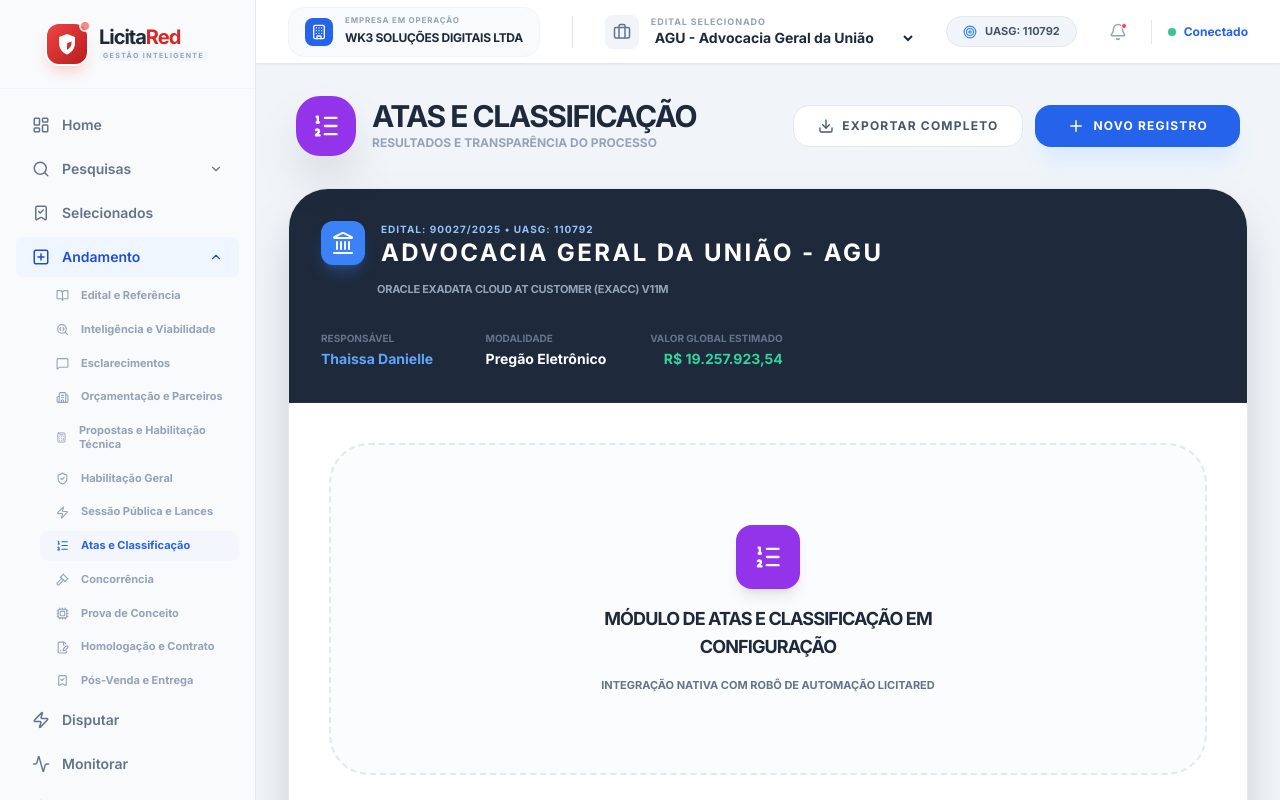
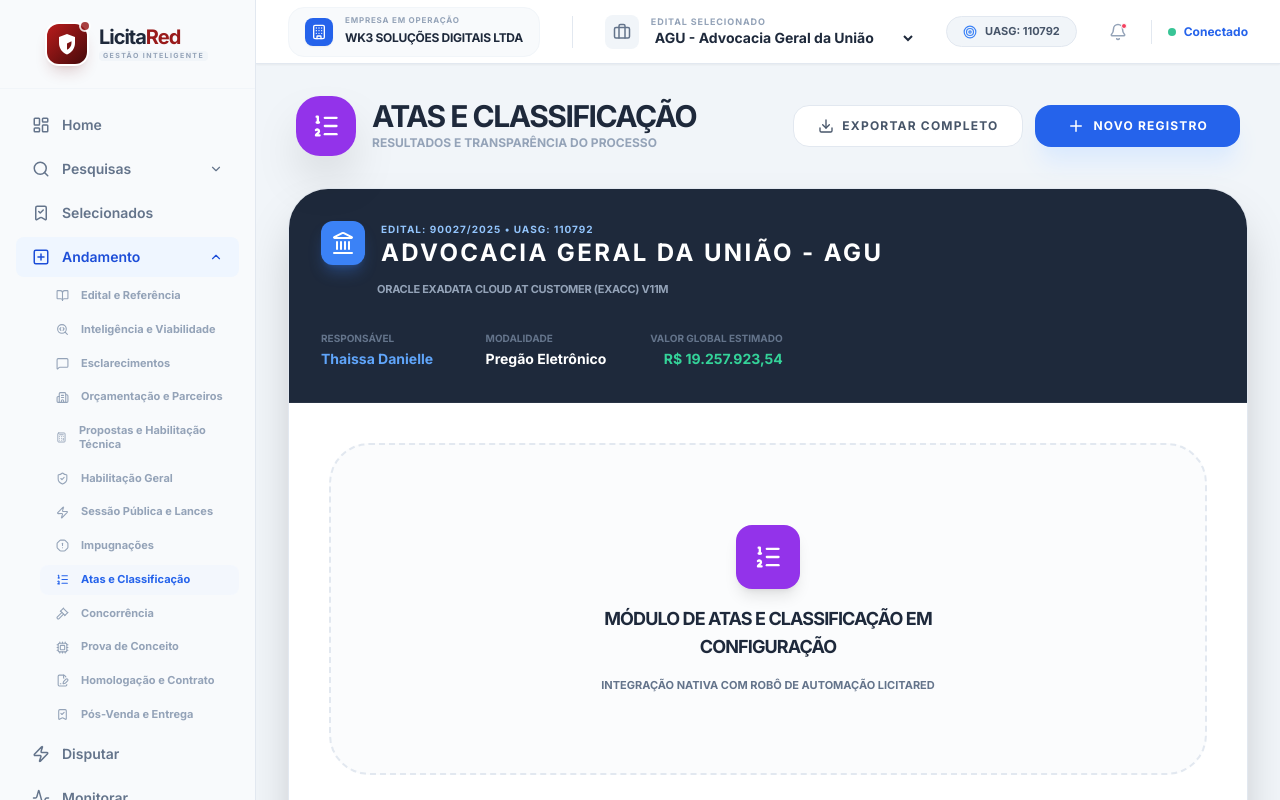
Before and after one commit to licitared/licitared, a React (Vite) app: page /#/register/atas-classificacao in a window 1280 px wide. Shown: the top 800 px of the page. Built offline with nearby package versions, Linux system fonts and the light colour scheme.

Commit message:
feat: Add Impugnações route and icon
Adds a new route for 'Impugnações' to the application's navigation and updates the asset components with the corresponding icon and configuration. This feature allows for managing contestations of the bidding notice.

```diff
--- a/App.tsx
+++ b/App.tsx
@@ -65,6 +65,7 @@
     { path: '/register/proposta-comercial', icon: Calculator, label: 'Propostas e Habilitação Técnica' },
     { path: '/register/habilitacao-declaracoes', icon: ShieldCheck, label: 'Habilitação Geral' },
     { path: '/register/sessao-lances', icon: Zap, label: 'Sessão Pública e Lances' },
+    { path: '/register/impugnacoes', icon: AlertOctagon, label: 'Impugnações' },
     { path: '/register/atas-classificacao', icon: ListOrdered, label: 'Atas e Classificação' },
     { path: '/register/concorrencia', icon: Gavel, label: 'Concorrência' },
     { path: '/register/prova-conceito', icon: Cpu, label: 'Prova de Conceito' },
@@ -83,16 +84,17 @@
         <Link to="/" className="hover:opacity-90 transition-all duration-300 transform hover:scale-105">
           <div className="flex items-center gap-3">
             <div className="relative">
-              <div className="w-10 h-10 bg-gradient-to-br from-red-500 to-red-700 rounded-xl flex items-center justify-center shadow-lg shadow-red-200 ring-2 ring-white">
+              {/* Logo com tons de vermelho escuro (Dark Red tones) */}
+              <div className="w-10 h-10 bg-gradient-to-br from-red-700 to-red-950 rounded-xl flex items-center justify-center shadow-lg shadow-red-900/20 ring-2 ring-white">
                 <svg viewBox="0 0 24 24" className="w-6 h-6 text-white fill-current" xmlns="http://www.w3.org/2000/svg">
                   <path d="M12 2L4 5V11C4 16.19 7.41 21.05 12 22.5C16.59 21.05 20 16.19 20 11V5L12 2ZM12 11.5L16.5 9.25V11C16.5 13.97 14.58 16.71 12 17.65V11.5Z" />
                 </svg>
               </div>
-              <div className="absolute -top-1 -right-1 w-3 h-3 bg-red-400 rounded-full border-2 border-white animate-pulse"></div>
+              <div className="absolute -top-1 -right-1 w-3 h-3 bg-red-800 rounded-full border-2 border-white animate-pulse"></div>
             </div>
             <div className="flex flex-col">
               <span className="text-xl font-black text-slate-800 tracking-tighter leading-none">
-                Licita<span className="text-red-600">Red</span>
+                Licita<span className="text-red-800">Red</span>
               </span>
               <span className="text-[7px] font-black text-slate-400 uppercase tracking-[0.2em] mt-1 bg-slate-100 px-1 rounded">
                 Gestão Inteligente
--- a/components/RegisterAssets.tsx
+++ b/components/RegisterAssets.tsx
@@ -15,7 +15,7 @@
   Scale, FileWarning, ExternalLink, UserCheck, HardDrive, Info, HelpCircle,
   Users2, Eye, MessageSquare, PackageSearch, FileLock2, Timer, BellRing,
   Save, Layers, UserPlus, ShieldAlert, FileStack, BadgeCheck, History,
-  FileQuestion, HelpCircle as HelpIcon, UserCog
+  FileQuestion, HelpCircle as HelpIcon, UserCog, AlertOctagon
 } from 'lucide-react';
 
 type DocStatus = 'VÁLIDA' | 'DRAFT' | 'ANTIGA' | 'INVÁLIDA' | 'CANCELADA';
@@ -189,6 +189,12 @@
       subtitle: 'Monitoramento da Disputa em Tempo Real',
       icon: <Zap size={28} />,
       color: 'bg-rose-600'
+    },
+    'impugnacoes': {
+      title: 'Impugnações',
+      subtitle: 'Gestão de Contestações do Edital',
+      icon: <AlertOctagon size={28} />,
+      color: 'bg-orange-600'
     },
     'atas-classificacao': {
       title: 'Atas e Classificação',
@@ -1030,7 +1036,7 @@
                       <table className="w-full text-left">
                         <thead>
                           <tr className="border-b border-slate-100 bg-slate-50/30">
-                            <th className="px-8 py-4 text-[10px] font-black text-slate-400 uppercase tracking-widest">Documento / Resumo</th>
+                            <th className="px-8 py-4 text-[10px] font-black text-slate-400 uppercase tracking-widest">Documento / Versão</th>
                             <th className="px-6 py-4 text-[10px] font-black text-slate-400 uppercase tracking-widest text-center">Versão</th>
                             <th className="px-6 py-4 text-[10px] font-black text-slate-400 uppercase tracking-widest text-center">Recebimento</th>
                             <th className="px-6 py-4 text-[10px] font-black text-slate-400 uppercase tracking-widest text-center">Valor Global</th>
@@ -1368,7 +1374,7 @@
           )}
 
           {/* Outras Seções Placeholder */}
-          {type && !['inteligencia-viabilidade', 'edital-referencia', 'esclarecimentos', 'orcamentacao-parceiros', 'proposta-comercial', 'habilitacao-declaracoes', 'concorrencia', 'prova-conceito'].includes(type) && (
+          {type && !['inteligencia-viabilidade', 'edital-referencia', 'esclarecimentos', 'orcamentacao-parceiros', 'proposta-comercial', 'habilitacao-declaracoes', 'concorrencia', 'prova-conceito', 'impugnacoes'].includes(type) && (
              <div className="p-20 text-center bg-slate-50/50 rounded-[40px] border-2 border-dashed border-slate-200">
                 <div className="max-w-md mx-auto space-y-4">
                   <div className={`w-16 h-16 rounded-2xl mx-auto flex items-center justify-center text-white shadow-lg ${currentSection.color}`}>{currentSection.icon}</div>
@@ -1378,7 +1384,7 @@
              </div>
           )}
 
-          {(type === 'concorrencia' || type === 'prova-conceito') && (
+          {(type === 'concorrencia' || type === 'prova-conceito' || type === 'impugnacoes') && (
              <div className="p-20 text-center bg-slate-50/50 rounded-[40px] border-2 border-dashed border-slate-200">
                 <div className="max-w-md mx-auto space-y-4">
                   <div className={`w-16 h-16 rounded-2xl mx-auto flex items-center justify-center text-white shadow-lg ${currentSection.color}`}>{currentSection.icon}</div>
```
